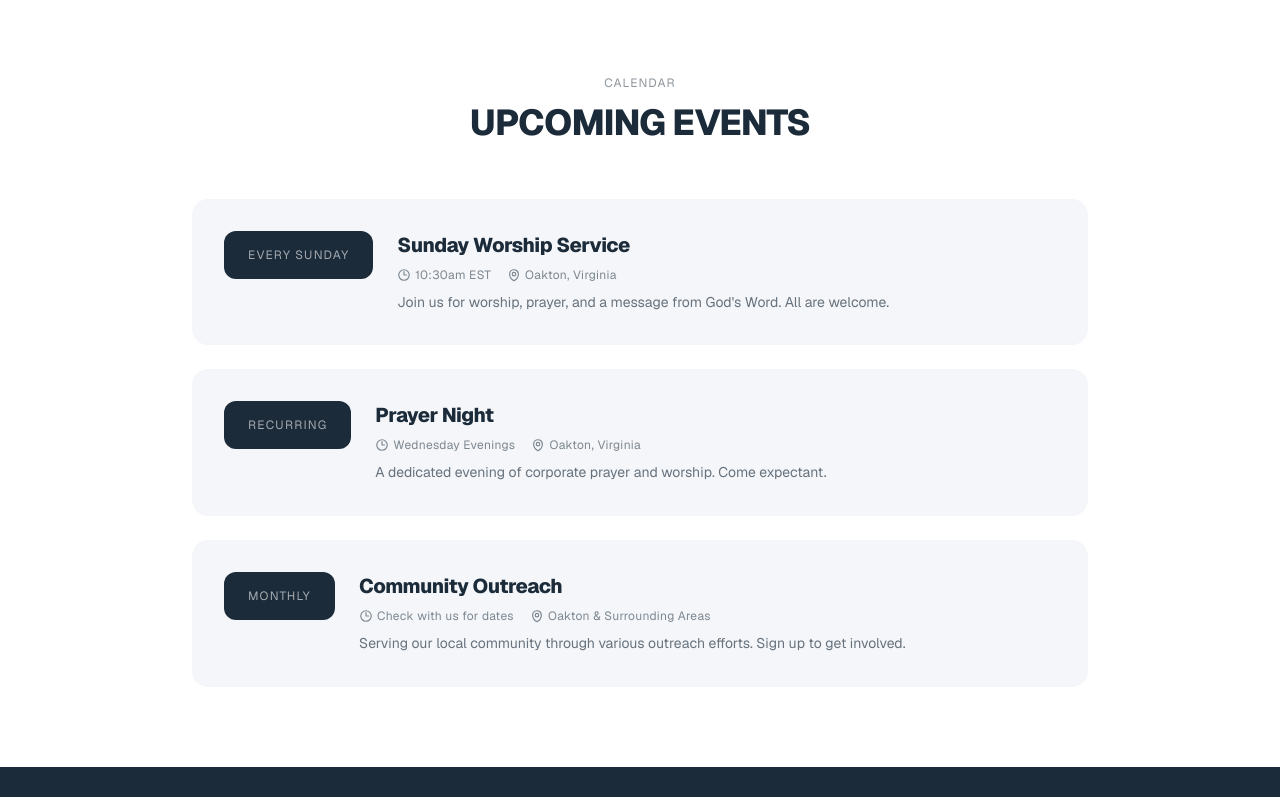
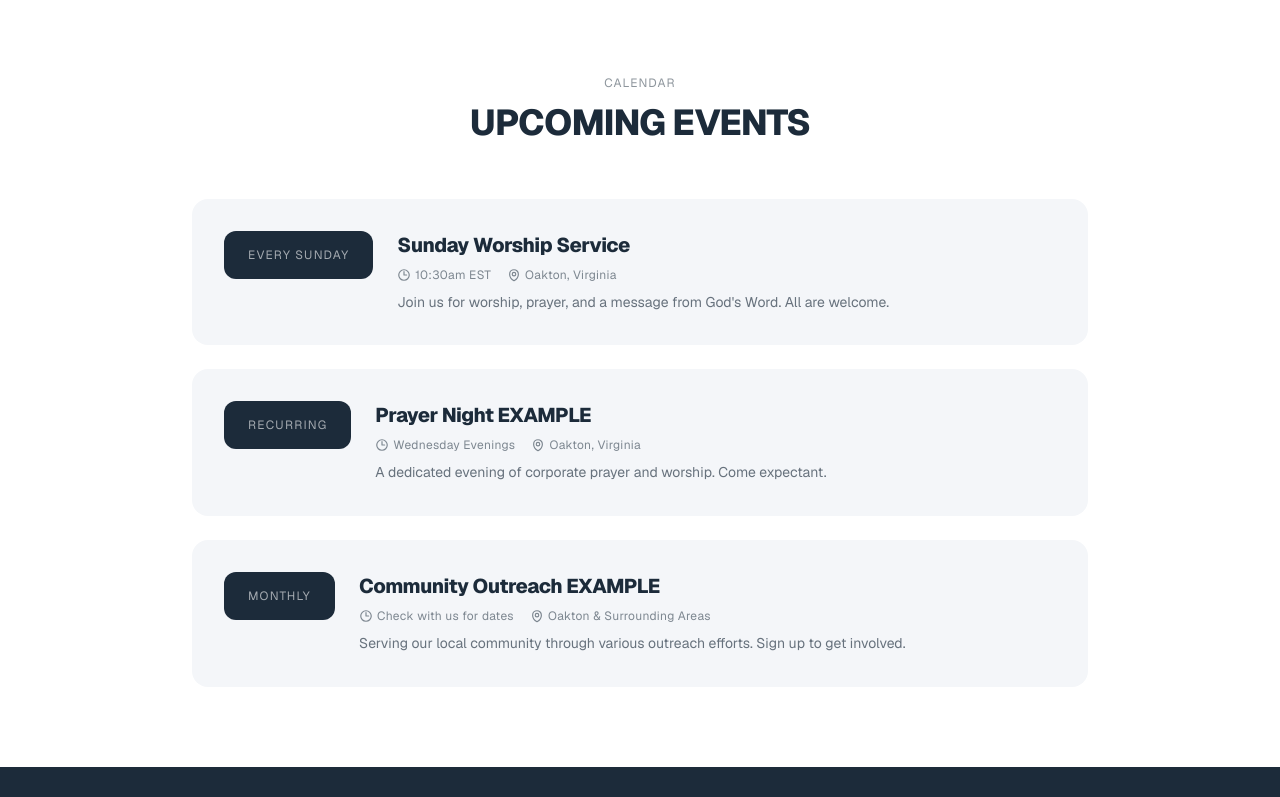
Before and after one commit to GladTal/AnchorChurch, a Next.js app: page /events in a window 1280 px wide. Shown: the part 452-1249 px from the top of the page. Built offline with nearby package versions, Linux system fonts and the light colour scheme.

Commit message:
updating examples on Events page

```diff
--- a/app/events/page.tsx
+++ b/app/events/page.tsx
@@ -20,7 +20,7 @@ const upcomingEvents = [
     date: "Recurring",
     month: "",
     day: "",
-    title: "Prayer Night",
+    title: "Prayer Night EXAMPLE",
     time: "Wednesday Evenings",
     location: "Oakton, Virginia",
     description: "A dedicated evening of corporate prayer and worship. Come expectant.",
@@ -29,7 +29,7 @@ const upcomingEvents = [
     date: "Monthly",
     month: "",
     day: "",
-    title: "Community Outreach",
+    title: "Community Outreach EXAMPLE",
     time: "Check with us for dates",
     location: "Oakton & Surrounding Areas",
     description: "Serving our local community through various outreach efforts. Sign up to get involved.",
```
